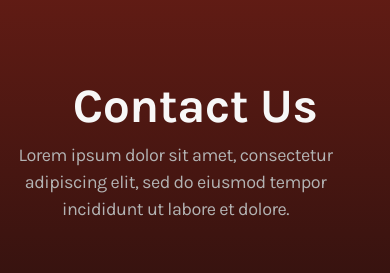
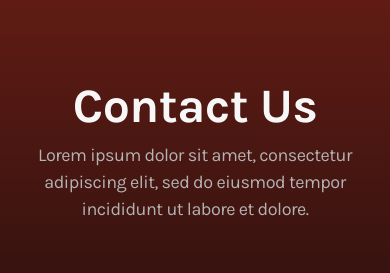
Before and after one commit to TarunRajpurohit123/pace-bussiness-website, a Next.js app in the folder pace-website/: page /contact in a window 390 px wide. Shown: the part 130-403 px from the top of the page. Built offline with nearby package versions, Linux system fonts and the light colour scheme; no server answers.

Commit message:
work on contact page responsive

```diff
--- a/pace-website/src/app/tablet-and-tablet.css
+++ b/pace-website/src/app/tablet-and-tablet.css
@@ -7,12 +7,15 @@
     font-size: 4.8rem;
     font-weight: 700;
     color: var(--pure_F7);
+    width: 90%;
+    margin: auto;
   }
   .pages_hero_mobile_l > p {
     font-size: 1.8rem;
     font-weight: 400;
     width: 90%;
     color: var(--primary-text);
+    margin: auto;
   }
   .hero__contact__mobile {
     display: block;
@@ -77,6 +80,10 @@
   }
   .contact_cards_section {
     flex-direction: column;
+  }
+  .contact_card {
+    margin-top: 2.5rem;
+    width: 100%;
   }
 }
 /* contact end here */
```
